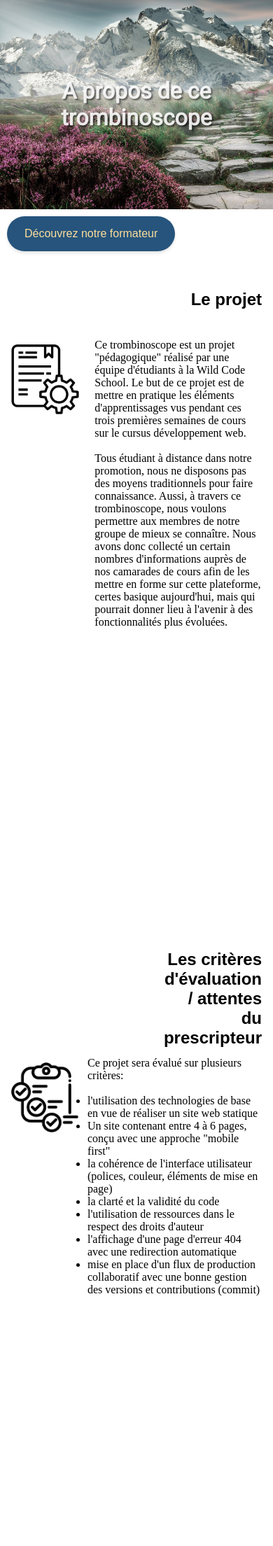
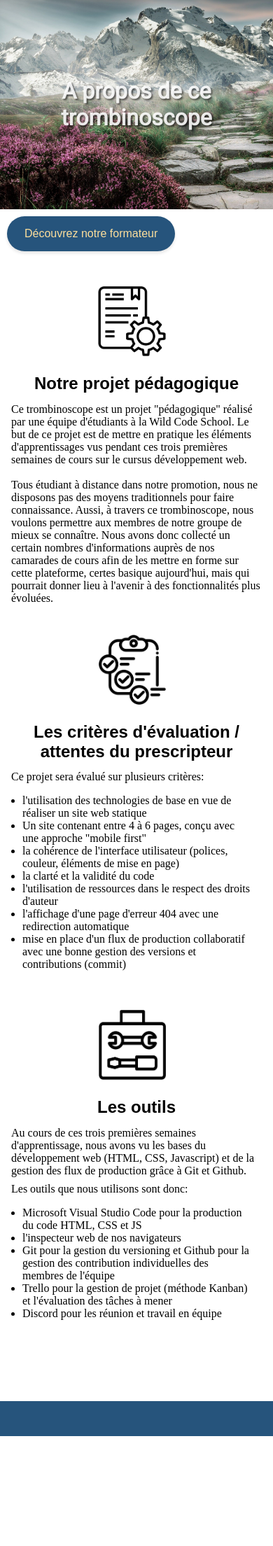
Before and after one commit to bebaile/projet1-group3-outsiders, a PHP site: page /apropos.html in a window 390 px wide. Shown: the part 85-2294 px from the top of the page at 70% size. After the commit the page ends 2137 px from the top, so only its background shows below. Run offline with PHP 8.4, Linux system fonts and the light colour scheme; some web fonts are replaced.

Commit message:
ajustement de l'affichage mobile first des sections, formattage stable

```diff
--- a/apropos.html
+++ b/apropos.html
@@ -44,7 +44,7 @@
       <main class="main apropos">
         <section class="project">
           <div class="sub-content">
-            <div class="sub-content-title"><h2>Le projet</h2></div>
+            <div class="sub-content-title"><h2>Notre projet pédagogique</h2></div>
             <div class="sub-content-img"><img src="./img/icon-project.png" alt="project icon - Project by Komkrit Noenpoempisut from NounProject.com"></div>
             <div class="sub-content-paragraph">
                 Ce trombinoscope est un projet "pédagogique" réalisé par une <a>équipe d'étudiants</a> à la Wild Code School. Le but de ce projet est de mettre en pratique les éléments d'apprentissages vus pendant ces trois premières semaines de cours sur le cursus développement web.<br><br>
@@ -54,10 +54,13 @@
         </section>
         <section  class="requirements">
           <div class="sub-content">
-            <div class="sub-content-title" id="specific"><h2>Les critères d'évaluation / attentes du prescripteur</h2></div>
+            <div class="sub-content-title" id="specific-title"><h2>Les critères d'évaluation / attentes du prescripteur</h2></div>
             <div class="sub-content-img" id="specific-image"><img src="./img/icon-requirements.png" alt="requirement icon - Requirement by Kukuh Wachyu Bias from NounProject.com"> </div>
             <div class="sub-content-paragraph" id="specific-paragraph">
-              Ce projet sera évalué sur plusieurs critères:<br><br>
+              <div>
+                Ce projet sera évalué sur plusieurs critères:
+              </div>
+              <div>
                 <ul>
                   <li>l'utilisation des technologies de base en vue de réaliser un site web statique </li>
                   <li>Un site contenant entre 4 à 6 pages, conçu avec une approche "mobile first"</li>
@@ -69,14 +72,20 @@
                 </ul>
               </div>
             </div>
+          </div>
         </section>
         <section class="tools">
           <div class="sub-content">
             <div class="sub-content-title"><h2>Les outils</h2></div>
             <div class="sub-content-img"><img src="./img/icon-tools.png" alt="tools icon - Tools by Vectorstall from NounProject.com" id="tools"></div>
             <div class="sub-content-paragraph">
-              Au cours de ces trois premières semaines d'apprentissage, nous avons vu les bases du développement web (HTML, CSS, Javascript) et de la gestion des flux de production grâce à Git et Github. <br><br>
-              Les outils que nous utilisons sont donc: <br><br>
+              <div>
+                Au cours de ces trois premières semaines d'apprentissage, nous avons vu les bases du développement web (HTML, CSS, Javascript) et de la gestion des flux de production grâce à Git et Github.
+              </div>
+              <div class="paragraph">
+                Les outils que nous utilisons sont donc:
+              </div>
+              <div>
                 <ul id="">
                   <li>Microsoft Visual Studio Code pour la production du code HTML, CSS et JS</li>
                   <li>l'inspecteur web de nos navigateurs</li>
@@ -84,6 +93,7 @@
                   <li>Trello pour la gestion de projet (méthode Kanban) et l'évaluation des tâches à mener</li>
                   <li>Discord pour les réunion et travail en équipe </li>
                 </ul>
+              </div>
             </div>
           </div>
         </section>
--- a/style.css
+++ b/style.css
@@ -582,20 +582,21 @@ section > div {
 .sub-content {
     display: grid;
     grid-template-columns: 1fr 1fr 1fr;
-    grid-template-rows: 0.2fr 1fr 1fr;
+    grid-template-rows: 0.2fr 0.2fr 1fr;
     padding: 1rem;
 }
 
 .sub-content-title {
-  grid-column: 3/4;
-  text-align: right;
+  grid-column: 1/4;
+  grid-row: 2/3;
+  text-align: center;
 }
 
 .sub-content-img {
-    grid-column: 1/2;
+    grid-column: 1/4;
     padding: 0 0.8rem 0 0 ;
     max-width: 65ch;
-    text-align: left;
+    text-align: center;
 }
 
 
@@ -605,8 +606,16 @@ section > div {
 }
 
 .sub-content-paragraph {
-    grid-column: 2/4;
+    grid-column: 1/4;
     text-align: left;
+}
+
+.paragraph {
+    margin-top: 0.5rem;
+}
+
+ul {
+    padding: 1rem;
 }
 
 @media screen and (min-width: 600px) {
@@ -618,12 +627,14 @@ section > div {
     }
 
     .sub-content-title {
-      grid-column: 3/4;
+      grid-column: 1/4;
+      grid-row: 1/2;
       text-align: right;
     }
 
     .sub-content-img {
         grid-column: 1/2;
+        grid-row: 2/3;
         padding: 0 0.8rem 0 0 ;
         max-width: 65ch;
         text-align: left;
@@ -639,6 +650,23 @@ section > div {
         grid-column: 2/4;
         text-align: left;
     }
+
+    /* Affichage spécifique section du milieu */
+
+    #specific-title {
+        text-align: left;
+    }
+
+    #specific-image {
+        grid-column: 3/4;
+        text-align: right;
+    }
+
+    #specific-paragraph {
+        grid-column: 1/3;
+    }
+
+
 }
 
 
```
Lines whose indentation alone changed are shown as unchanged.
